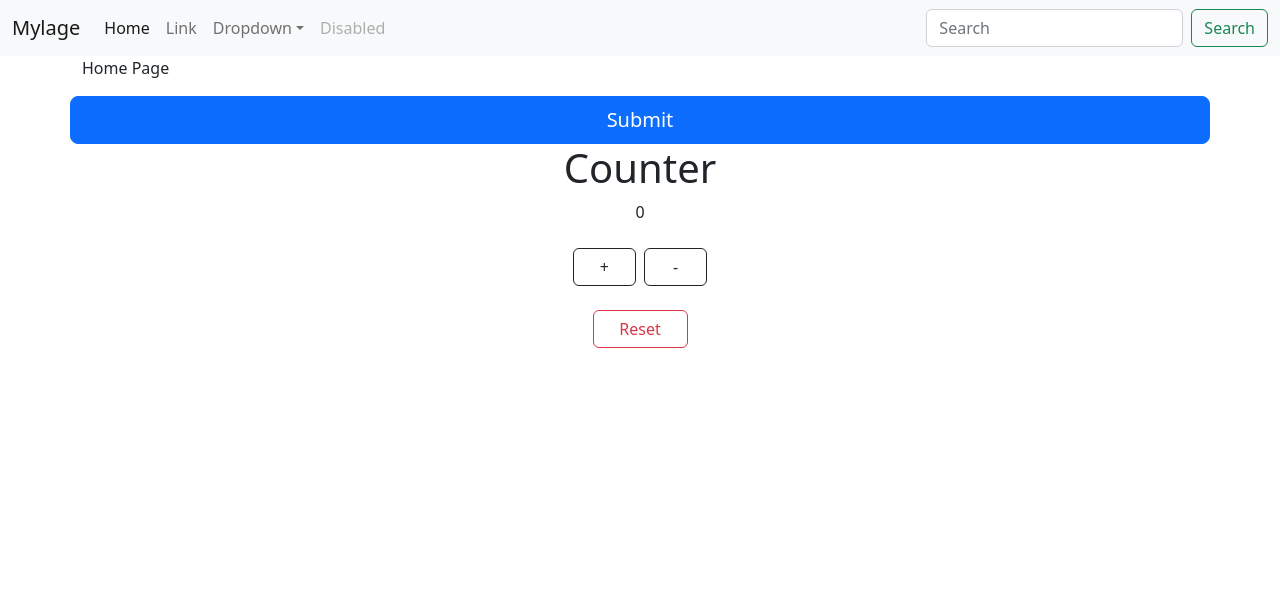
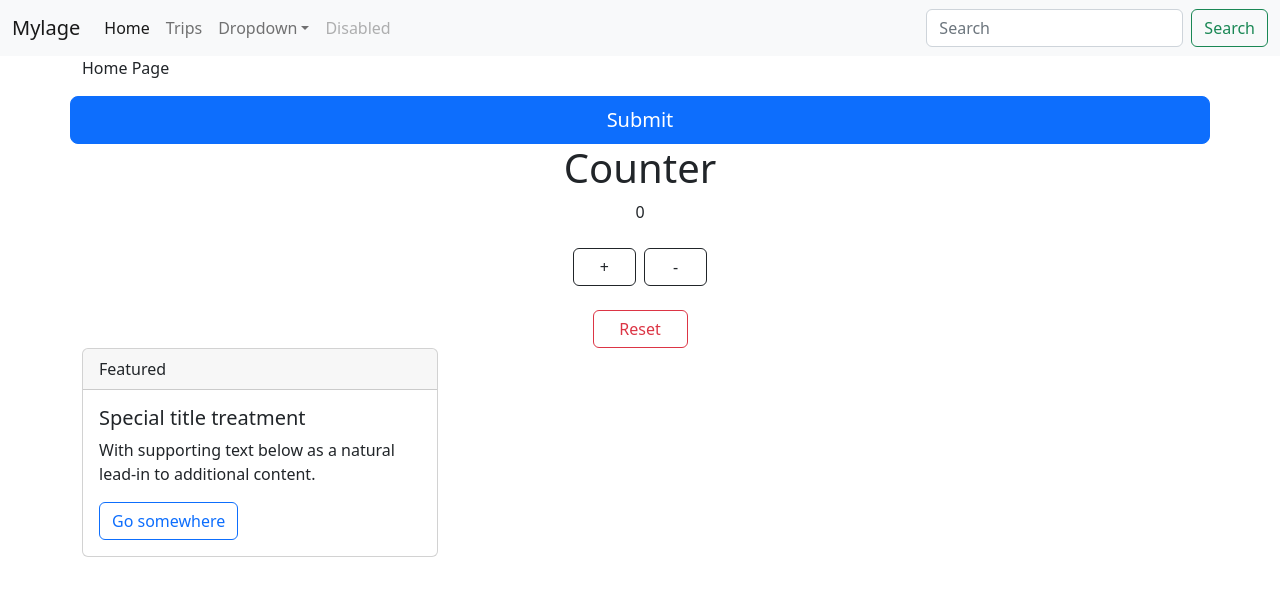
Before and after one commit to mikemorter/mylage, a React (Create React App) app: page / in a window 1280 px wide. Shown: the top 596 px of the page. Built offline with nearby package versions, Linux system fonts and the light colour scheme.

Commit message:
create card

```diff
--- /dev/null
+++ b/src/components/elements/Card.js
@@ -0,0 +1,20 @@
+import React from "react";
+
+const Card = () => {
+  return (
+    <div class="card">
+      <div class="card-header">Featured</div>
+      <div class="card-body">
+        <h5 class="card-title">Special title treatment</h5>
+        <p class="card-text">
+          With supporting text below as a natural lead-in to additional content.
+        </p>
+        <a href="#" class="btn btn-outline-primary">
+          Go somewhere
+        </a>
+      </div>
+    </div>
+  );
+};
+
+export default Card;
--- a/src/components/sections/Home.js
+++ b/src/components/sections/Home.js
@@ -1,5 +1,6 @@
 import React from "react";
 import Button from "../elements/Button";
+import Card from "../elements/Card";
 import Counter from "../elements/Counter";
 
 const Home = () => {
@@ -12,6 +13,11 @@
         </Button>
         <Counter />
       </div>
+      <div className="row">
+        <div className="col-4">
+          <Card />
+        </div>
+      </div>
     </div>
   );
 };
--- a/src/components/sections/NavBar.js
+++ b/src/components/sections/NavBar.js
@@ -27,7 +27,7 @@
             </li>
             <li class="nav-item">
               <a class="nav-link" href="#">
-                Link
+                Trips
               </a>
             </li>
             <li class="nav-item dropdown">
```
